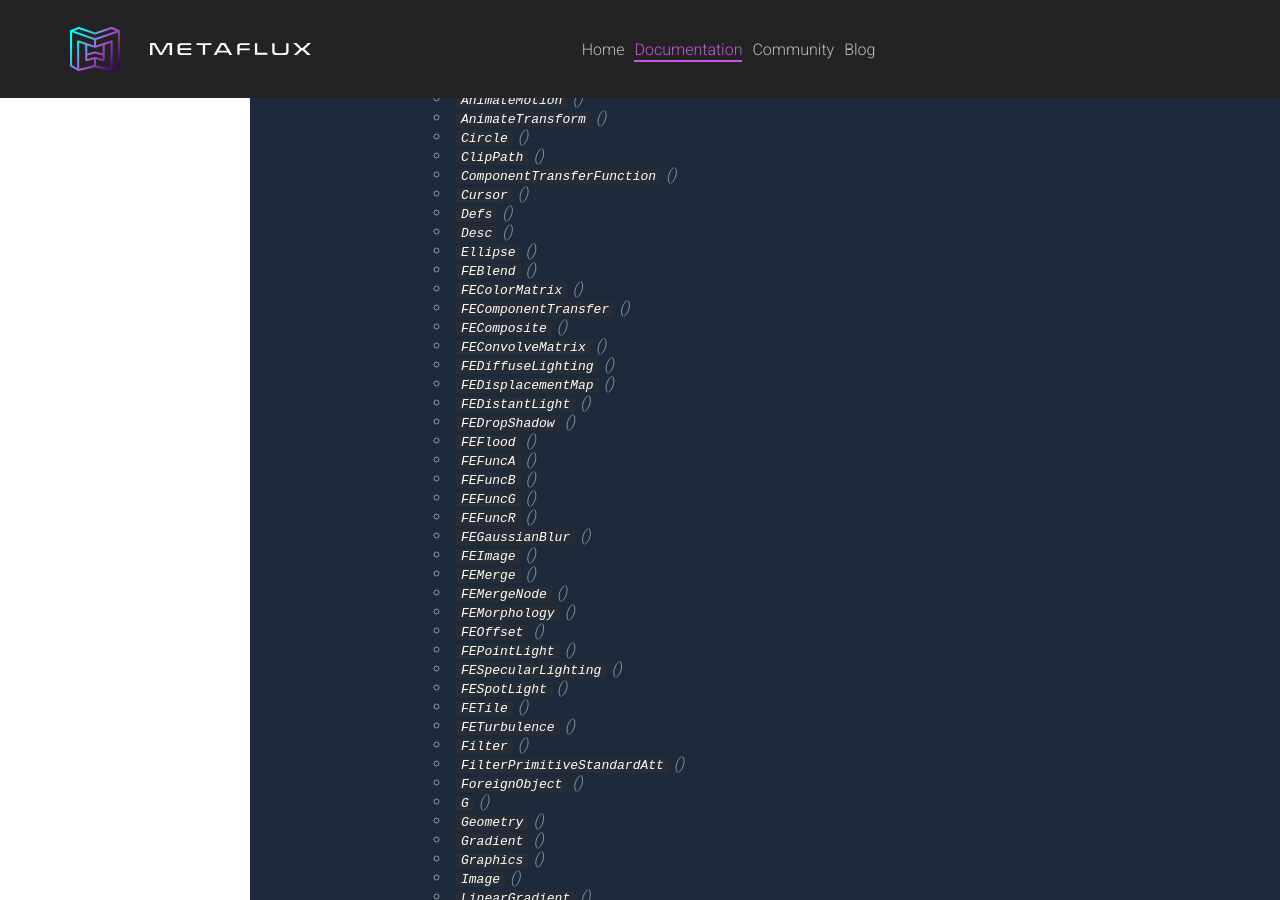
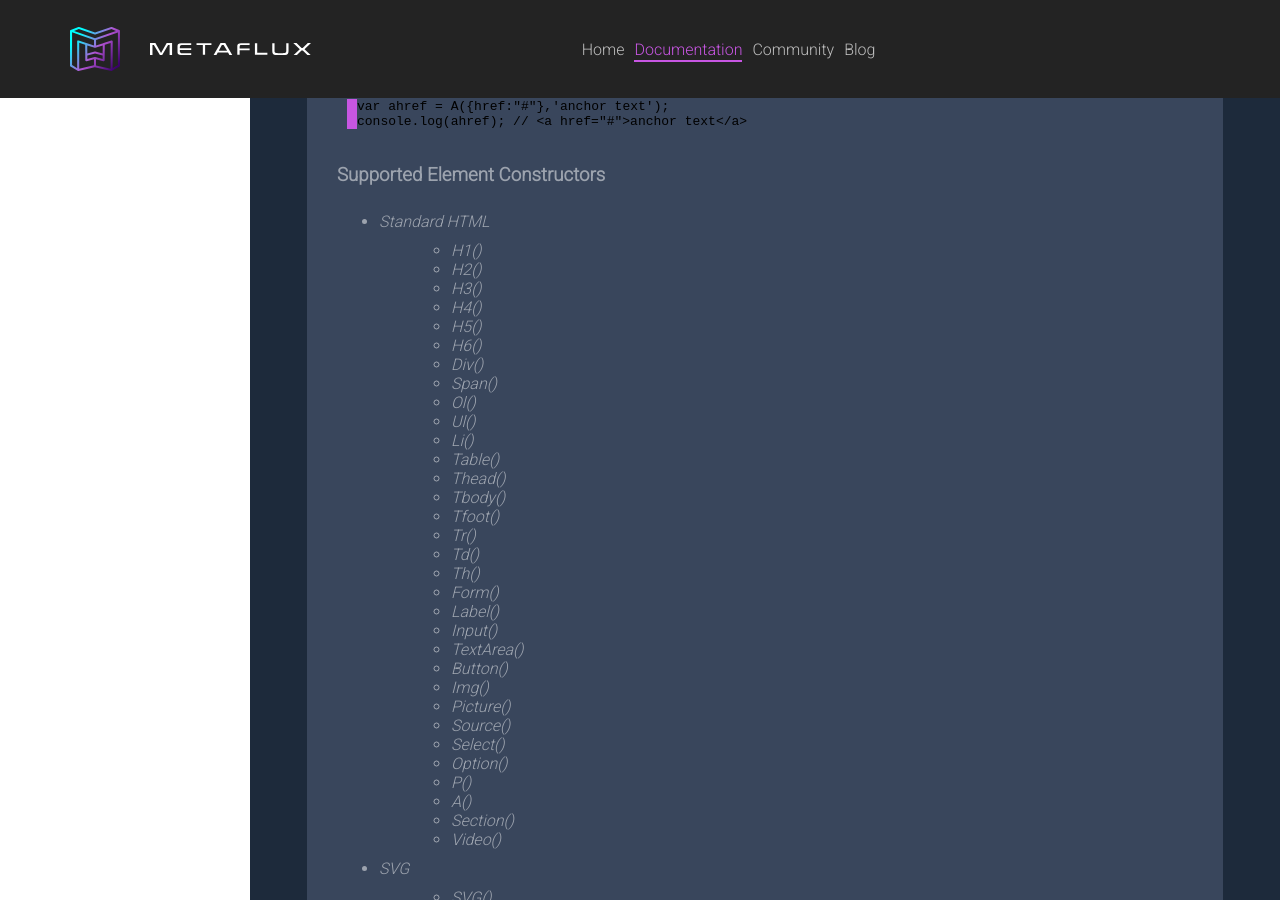
Before and after one commit to rebelstackio/metaflux, a Jekyll site: the page built from docs/docs/api.md, in a window 1280 px wide and 900 px high, scrolled down 3668 px. Built offline with Jekyll 4.4.1, drawn with Linux system fonts in a browser that asks for light colours; a script that is not in the unit is left out; some of the changed text lies outside the part shown.

````diff
--- a/docs/docs/api.md
+++ b/docs/docs/api.md
@@ -4,12 +4,14 @@ title: Api Reference
 permalink: /docs/api/
 tabindex: 2
 ---
+{::options parse_block_html="true" /}
 
-# Api Reference
+<div class="doc-block">
 
-## Store
-### Constructor
+#### Store
+##### Constructor
 - the store constructor needs 2 parameters: iniState and handlers:
+
 ```js
 const iniState = { Counter: 1 };
 const handlers = {
@@ -25,21 +27,28 @@ globlal.storage = new Store(
 });
 // NOTE: if you are in a static env use window intead of global
 ```
+</div>
+<div class="doc-block">
 
-### Dispatch event
+#### Dispatch event
 ```js
 global.storage.dispatch({ type: 'EVENT_NAME', ... })
 ```
-### Listening to an event
+</div>
+<div class="doc-block">
+
+#### Listening to an event
 - With the method on we can listen to an event in any place of out app.
 ```js
 	global.storage.on('EVENT_NAME', (action, state) => {
 	// logic
 })
 ```
+</div>
+<div class="doc-block">
 
-## MetaComponents
-### render
+#### MetaComponents
+##### render
 - render is a method that you should override, is mandatory to have it in your class component
 - should return a String or HTMLElement
 ```js
@@ -54,7 +63,7 @@ class MyComponent extends MetaCompoenent {
 }
 ```
 
-### addListeners
+##### addListeners
 - This is a non-mandatory function, is a helper function where is the best practice to listen to DOM Evenets.
 
 ```js
@@ -72,7 +81,7 @@ addListeners() {
 }
 ```
 
-### Getters and Setters
+##### Getters and Setters
 - As you might assume we can use standard getter and setters from javascript classes.
 
 ```js
@@ -95,7 +104,7 @@ class MyComponent extends MetaCompoenent {
 }
 ```
 
-### handleStoreEvents
+##### handleStoreEvents
 - this is a mandatory function only if the storage is past to the super in the constructor.
 
 ```js
@@ -118,8 +127,8 @@ class MyComponent extends MetaCompoenent {
 	}
 ```
 
-### ComponentDidFail
-For the sake of debugging ```ComponentDidFail``` exists in the MetaComponent and MetaShadowComponent, it can be overwritten or called.
+##### ComponentDidFail
+*For the sake of debugging ```ComponentDidFail``` exists in the MetaComponent and MetaShadowComponent, it can be overwritten or called.*
 ```js
 class MyComponent extends MetaComponent {
 	constructor(customValue) {
@@ -136,16 +145,18 @@ class MyComponent extends MetaComponent {
 	}
 }
 ```
-This is useful for handling errors from parent classes.
+*This is useful for handling errors from parent classes.*
+</div>
 
+<div class="doc-block">
 
-## Element Construction
+#### Element Construction
 Metaflux supports most standard elements with easy constructors:
 ```javascript
 var mydiv = Div();
 ```
 
-### Chaining constructors
+##### Chaining constructors
 ```javascript
 var myelegrp = Div().Div().Span('Hello');
 console.log(myelegrp);  // references final element
@@ -155,12 +166,12 @@ console.log(myelegrp.baseNode()); // baseNode() references top of chain
 // <div><div><span>Hello</span></div></div>
 ```
 
-### Importing Element Constructors
+##### Importing Element Constructors
 ```
 import { Div, H1, A } from '@rebelstack-io/metaflux';
 ```
 
-### ElementConstructor
+##### ElementConstructor
 *constructor*( textContent )
 ```javascript
 var mydiv = Div('<h1>Hello</h1>');
@@ -176,112 +187,113 @@ var ahref = A({href:"#"},'anchor text');
 console.log(ahref); // <a href="#">anchor text</a>
 ```
 
-### Supported Element Constructors
+##### Supported Element Constructors
 
-- *Standard HTML*
-	- `H1`()
-	- `H2`()
-	- `H3`()
-	- `H4`()
-	- `H5`()
-	- `H6`()
-	- `Div`()
-	- `Span`()
-	- `Ol`()
-	- `Ul`()
-	- `Li`()
-	- `Table`()
-	- `Thead`()
-	- `Tbody`()
-	- `Tfoot`()
-	- `Tr`()
-	- `Td`()
-	- `Th`()
-	- `Form`()
-	- `Label`()
-	- `Input`()
-	- `TextArea`()
-	- `Button`()
-	- `Img`()
-	- `Picture`()
-	- `Source`()
-	- `Select`()
-	- `Option`()
-	- `P`()
-	- `A`()
-	- `Section`()
-	- `Video`()
+- Standard HTML
+	- H1()
+	- H2()
+	- H3()
+	- H4()
+	- H5()
+	- H6()
+	- Div()
+	- Span()
+	- Ol()
+	- Ul()
+	- Li()
+	- Table()
+	- Thead()
+	- Tbody()
+	- Tfoot()
+	- Tr()
+	- Td()
+	- Th()
+	- Form()
+	- Label()
+	- Input()
+	- TextArea()
+	- Button()
+	- Img()
+	- Picture()
+	- Source()
+	- Select()
+	- Option()
+	- P()
+	- A()
+	- Section()
+	- Video()
 
 - *SVG*
-	- `SVG`()
-	- `Element`()
-	- `A`()
-	- `Animation`()
-	- `Animate`()
-	- `AnimateMotion`()
-	- `AnimateTransform`()
-	- `Circle`()
-	- `ClipPath`()
-	- `ComponentTransferFunction`()
-	- `Cursor`()
-	- `Defs`()
-	- `Desc`()
-	- `Ellipse`()
-	- `FEBlend`()
-	- `FEColorMatrix`()
-	- `FEComponentTransfer`()
-	- `FEComposite`()
-	- `FEConvolveMatrix`()
-	- `FEDiffuseLighting`()
-	- `FEDisplacementMap`()
-	- `FEDistantLight`()
-	- `FEDropShadow`()
-	- `FEFlood`()
-	- `FEFuncA`()
-	- `FEFuncB`()
-	- `FEFuncG`()
-	- `FEFuncR`()
-	- `FEGaussianBlur`()
-	- `FEImage`()
-	- `FEMerge`()
-	- `FEMergeNode`()
-	- `FEMorphology`()
-	- `FEOffset`()
-	- `FEPointLight`()
-	- `FESpecularLighting`()
-	- `FESpotLight`()
-	- `FETile`()
-	- `FETurbulence`()
-	- `Filter`()
-	- `FilterPrimitiveStandardAtt`()
-	- `ForeignObject`()
-	- `G`()
-	- `Geometry`()
-	- `Gradient`()
-	- `Graphics`()
-	- `Image`()
-	- `LinearGradient`()
-	- `Line`()
-	- `Mask`()
-	- `Metadata`()
-	- `MPath`()
-	- `Path`()
-	- `Pattern`()
-	- `Polyline`()
-	- `Polygon`()
-	- `RadialGradient`()
-	- `Rect`()
-	- `Script`()
-	- `Set`()
-	- `Stop`()
-	- `Style`()
-	- `Switch`()
-	- `Symbol`()
-	- `TextContent`()
-	- `Text`()
-	- `TextPath`()
-	- `TextPositioning`()
-	- `Title`()
-	- `TSpan`()
-	- `Use`()
-	- `View`()
+	- SVG()
+	- Element()
+	- A()
+	- Animation()
+	- Animate()
+	- AnimateMotion()
+	- AnimateTransform()
+	- Circle()
+	- ClipPath()
+	- ComponentTransferFunction()
+	- Cursor()
+	- Defs()
+	- Desc()
+	- Ellipse()
+	- FEBlend()
+	- FEColorMatrix()
+	- FEComponentTransfer()
+	- FEComposite()
+	- FEConvolveMatrix()
+	- FEDiffuseLighting()
+	- FEDisplacementMap()
+	- FEDistantLight()
+	- FEDropShadow()
+	- FEFlood()
+	- FEFuncA()
+	- FEFuncB()
+	- FEFuncG()
+	- FEFuncR()
+	- FEGaussianBlur()
+	- FEImage()
+	- FEMerge()
+	- FEMergeNode()
+	- FEMorphology()
+	- FEOffset()
+	- FEPointLight()
+	- FESpecularLighting()
+	- FESpotLight()
+	- FETile()
+	- FETurbulence()
+	- Filter()
+	- FilterPrimitiveStandardAtt()
+	- ForeignObject()
+	- G()
+	- Geometry()
+	- Gradient()
+	- Graphics()
+	- Image()
+	- LinearGradient()
+	- Line()
+	- Mask()
+	- Metadata()
+	- MPath()
+	- Path()
+	- Pattern()
+	- Polyline()
+	- Polygon()
+	- RadialGradient()
+	- Rect()
+	- Script()
+	- Set()
+	- Stop()
+	- Style()
+	- Switch()
+	- Symbol()
+	- TextContent()
+	- Text()
+	- TextPath()
+	- TextPositioning()
+	- Title()
+	- TSpan()
+	- Use()
+	- View()
+</div>
````
Also changed, not shown: docs/docs/examples.md (+18 -7 lines).
